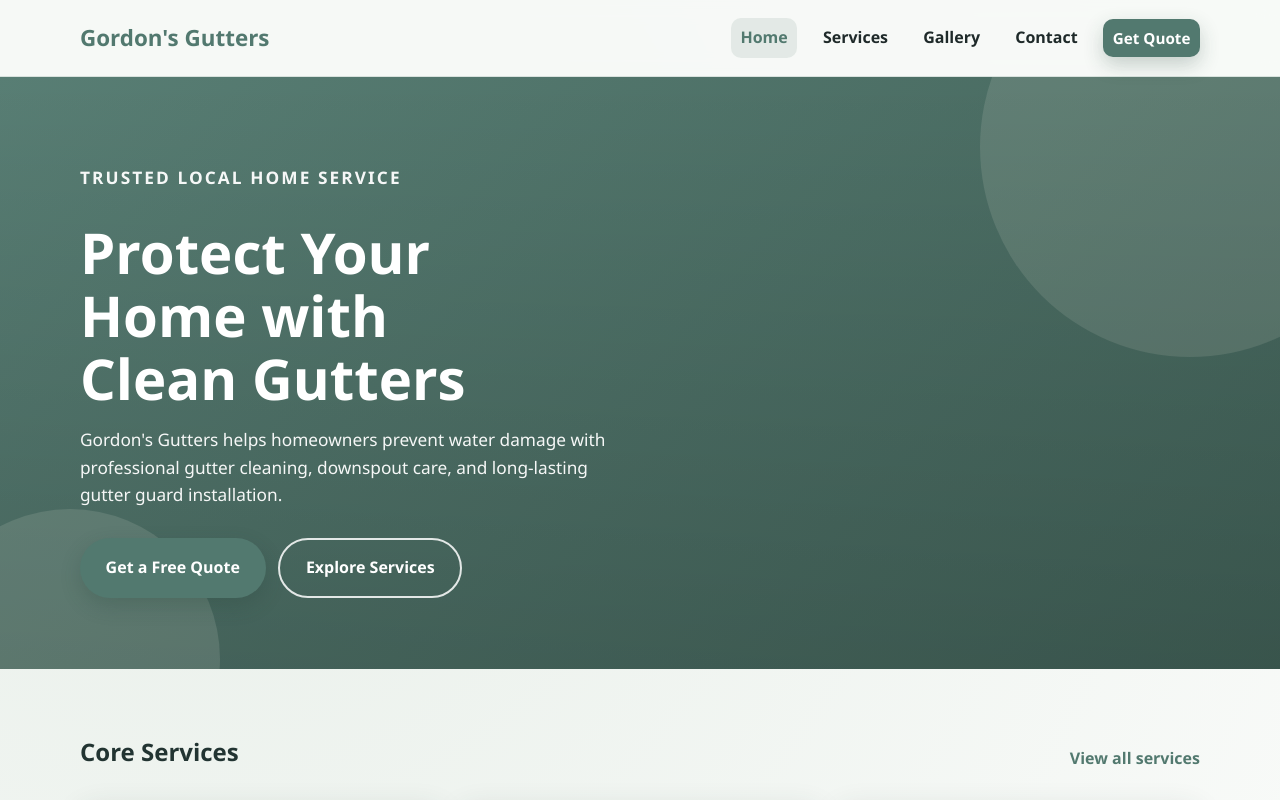
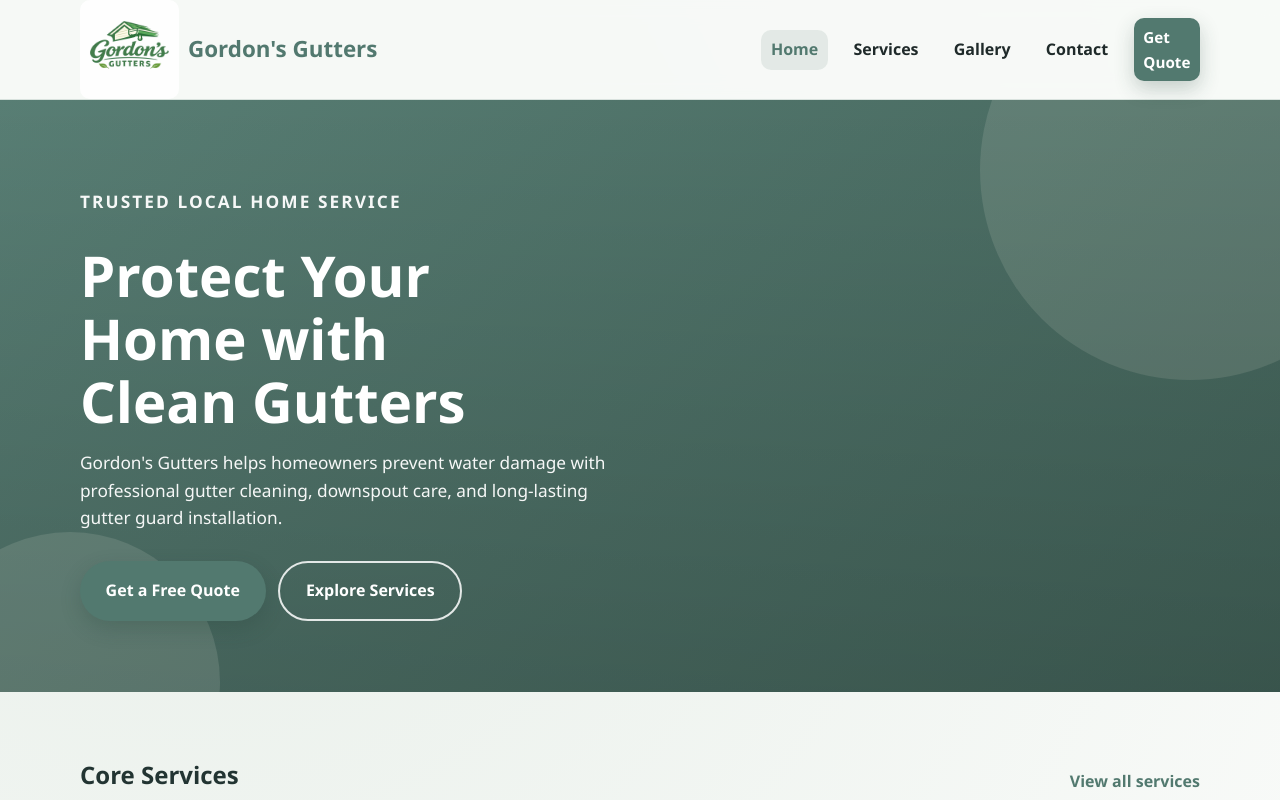
Before and after one commit to gordons-gutters/website, a React (Vite) app: page / in a window 1280 px wide. Shown: the top 800 px of the page. Built offline with nearby package versions, Linux system fonts and the light colour scheme.

Commit message:
favicon and logo to header

```diff
--- a/index.html
+++ b/index.html
@@ -3,6 +3,7 @@
   <head>
     <meta charset="UTF-8" />
     <meta name="viewport" content="width=device-width, initial-scale=1.0" />
+    <link rel="icon" type="image/png" href="/images/gordons-gutters-logo.png">
     <meta
       name="description"
       content="Gordon's Gutters provides gutter cleaning, gutter guard installation, and downspout maintenance."
--- a/src/components/Navbar.jsx
+++ b/src/components/Navbar.jsx
@@ -10,7 +10,12 @@ export default function Navbar() {
     <header className="site-header">
       <nav className="navbar container" aria-label="Main navigation">
         <Link to="/" className="brand" onClick={closeMenu}>
-          Gordon's Gutters
+          <img
+            src="/images/gordons-gutters-logo.png"
+            alt="Gordon's Gutters logo"
+            className="brand-logo"
+          />
+          <span>Gordon's Gutters</span>
         </Link>
 
         <button
--- a/src/styles.css
+++ b/src/styles.css
@@ -60,9 +60,24 @@ a {
 }
 
 .brand {
+  display: inline-flex;
+  align-items: center;
+  gap: 0.55rem;
   font-size: 1.4rem;
   font-weight: 800;
   color: var(--color-primary);
+}
+
+.brand-logo {
+  width: 15%;
+  height: 15%;
+  object-fit: contain;
+  border-radius: 10px;
+  flex-shrink: 0;
+}
+
+.brand span {
+  line-height: 1;
 }
 
 .nav-links {
```
Also changed, not shown: public/images/gordons-gutters-logo.png (added).
